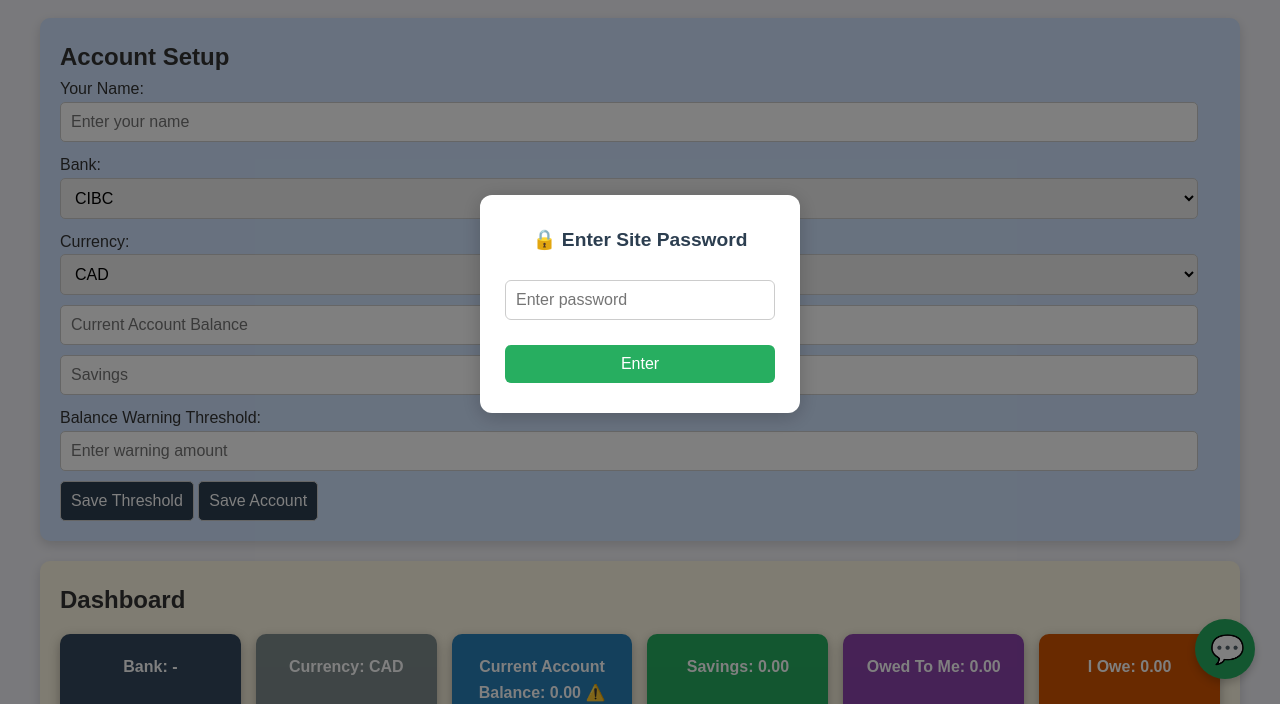
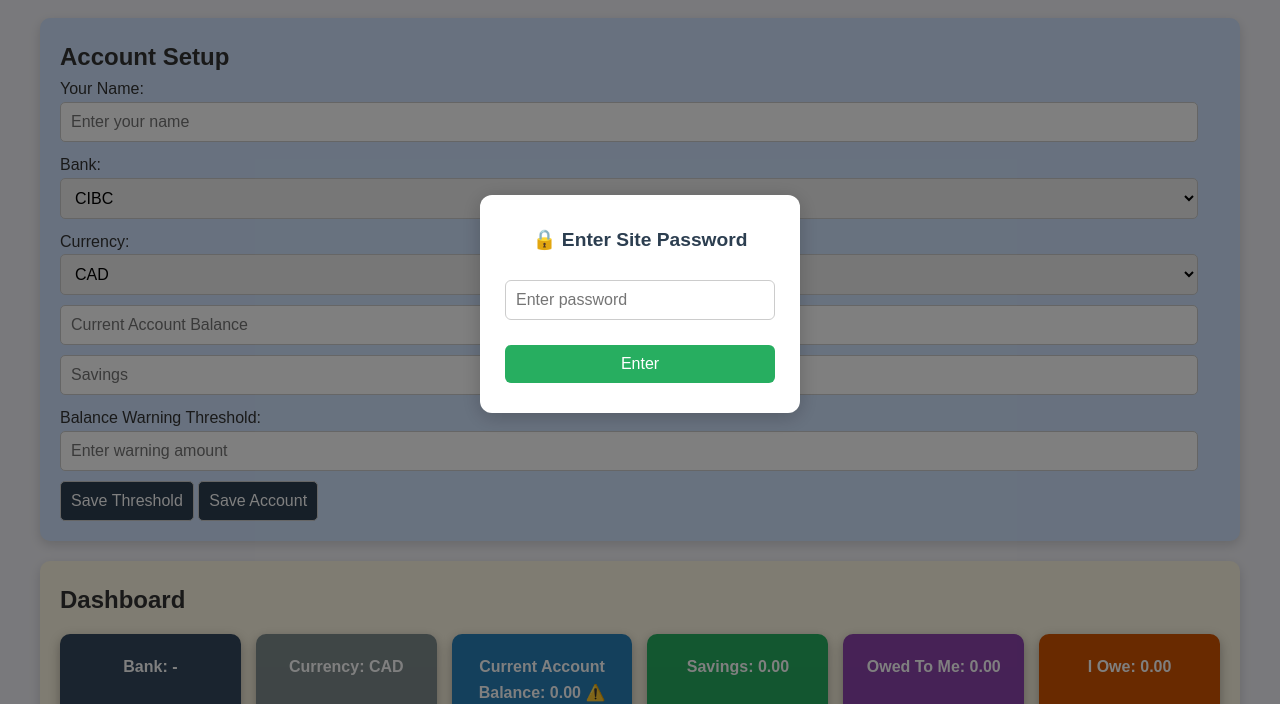
Before and after one commit to nong0005/my-budget-manager, a plain HTML site: page index.html in a window 1280 px wide. Shown: the part 96-800 px from the top of the page. Drawn offline with Linux system fonts and the light colour scheme.

Commit message:
delete chatbot

```diff
--- a/index.html
+++ b/index.html
@@ -131,7 +131,6 @@
 
     <!-- Chatbot -->
     <footer>
-      <button id="openChatBtn">💬</button>
       <p class="footer-text">
         &copy; 2025 My Budget Planner. Designed & Developed by
         <a href="https://www.linkedin.com/in/satellite-nongmaithem-2a29b4291/" target="_blank" rel="noopener noreferrer">
```
